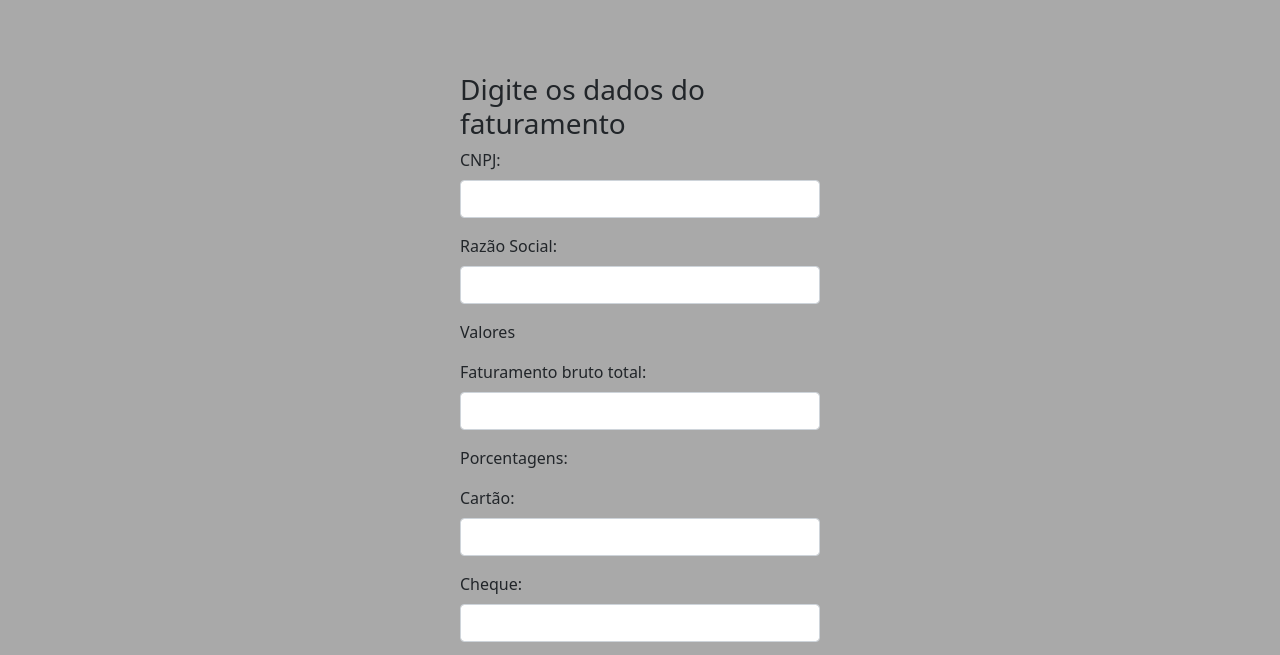
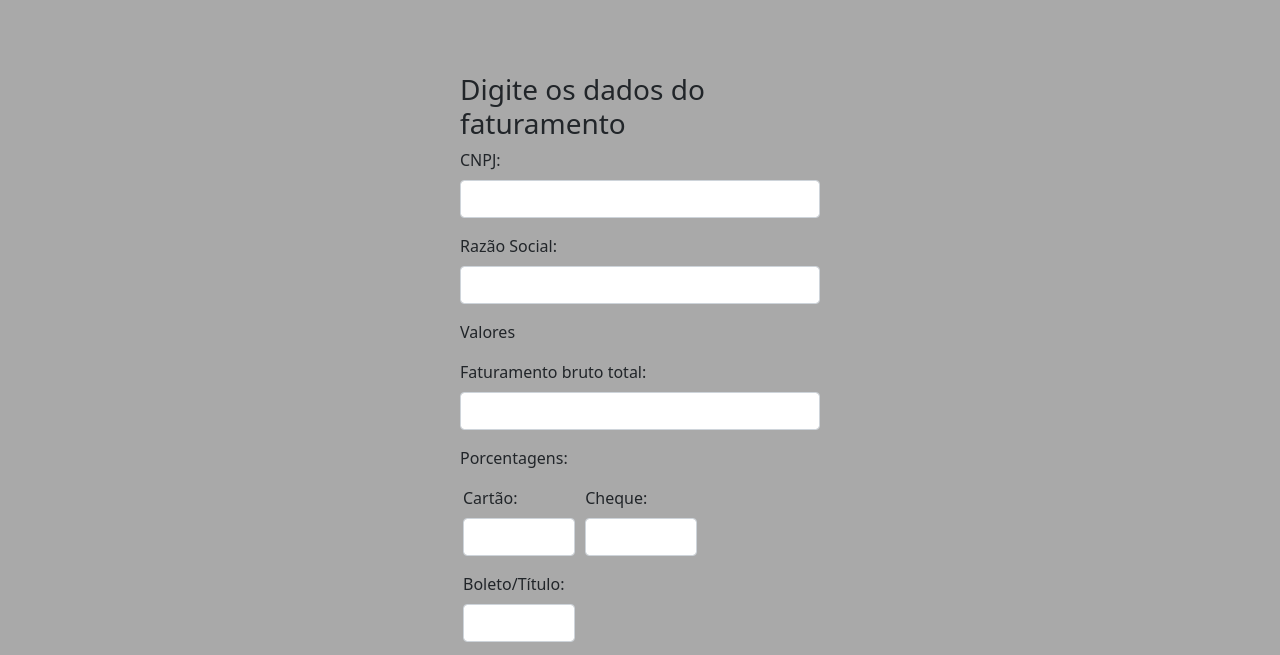
Before and after one commit to silasoli/billing-generator, a plain HTML site: page pages/request-amounts.html in a window 1280 px wide. Shown: the part 63-718 px from the top of the page. Drawn offline with nearby package versions, Linux system fonts and the light colour scheme.

Commit message:
feat: fixed porcentagens side to side

```diff
--- a/assets/styles/request-amouts.css
+++ b/assets/styles/request-amouts.css
@@ -4,6 +4,18 @@
   padding: 0;
   margin-bottom: 15vh;
   margin-top: 10vh;
+}
+
+.amounts-div {
+  display: inline-block;
+  vertical-align: top;
+  margin-right: 3px;
+  margin-left: 3px;
+  width: 14vh;
+}
+
+.amounts-div-container {
+  display: flex;
 }
 
 .navbar{
--- a/pages/request-amounts.html
+++ b/pages/request-amounts.html
@@ -61,17 +61,17 @@
             <div class="mb-3">
                 <label>Porcentagens:</label>
             </div>
-             <div class="mb-3">
-                 <label for="card-percentage" class="form-label">Cartão:</label>
-                 <input type="text" class="form-control" id="card-percentage">
+             <div class="mb-3 amounts-div">
+                 <label for="card-percentage" class="form-label amounts-label">Cartão:</label>
+                 <input type="text" class="form-control amounts-control" id="card-percentage">
              </div>
-              <div class="mb-3">
-                  <label for="check-percentage" class="form-label">Cheque:</label>
-                  <input type="text" class="form-control" id="check-percentage">
+              <div class="mb-3 amounts-div">
+                  <label for="check-percentage" class="form-label amounts-label">Cheque:</label>
+                  <input type="text" class="form-control amounts-control" id="check-percentage">
               </div>
-               <div class="mb-3">
-                   <label for="ticket-percentage" class="form-label">Boleto/Título:</label>
-                   <input type="text" class="form-control" id="ticket-percentage">
+               <div class="mb-3 amounts-div">
+                   <label for="ticket-percentage" class="form-label amounts-label">Boleto/Título:</label>
+                   <input type="text" class="form-control amounts-control" id="ticket-percentage">
                </div>
         </section>
 
```
